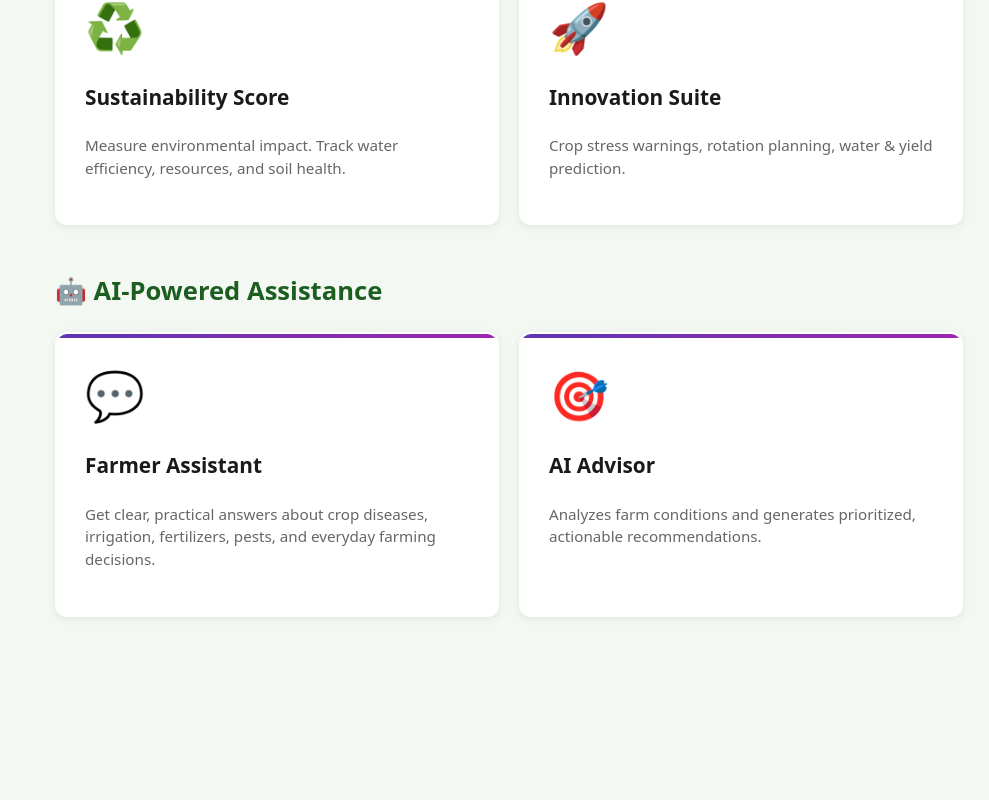
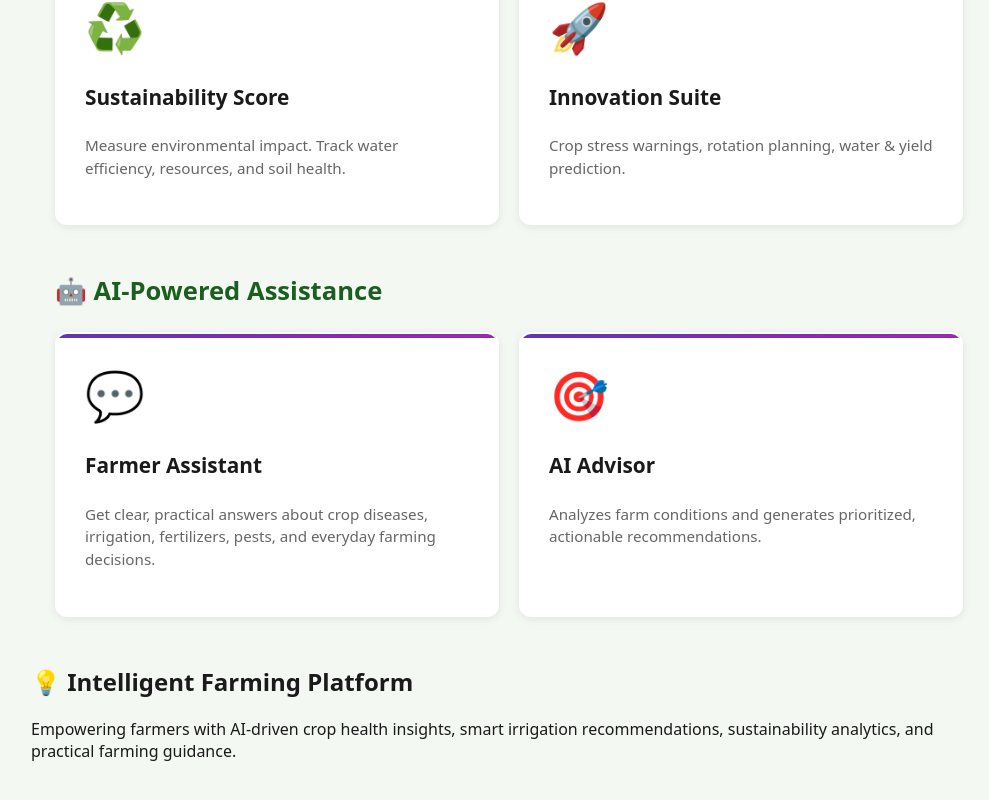
Before and after one commit to faizan079/AgriSmart-AI, a React (Vite) app in the folder frontend/: page / in a window 1280 px wide. Shown: the part 1220-2020 px from the top of the page, without its empty margins (261-1250 px from the left). Before the commit the page ends 1917 px from the top, so only its background shows below. Built offline with nearby package versions, Linux system fonts and the light colour scheme.

Commit message:
✨ Add bottom promotional section: Intelligent Farming Platform value statement

```diff
--- a/frontend/src/pages/Dashboard.jsx
+++ b/frontend/src/pages/Dashboard.jsx
@@ -111,6 +111,14 @@ export default function Dashboard() {
           </Link>
         </div>
       </div>
+
+      {/* Promotional Value Statement Section */}
+      <div className="value-section">
+        <h2 className="value-title">💡 Intelligent Farming Platform</h2>
+        <p className="value-description">
+          Empowering farmers with AI-driven crop health insights, smart irrigation recommendations, sustainability analytics, and practical farming guidance.
+        </p>
+      </div>
     </div>
   )
 }
```
